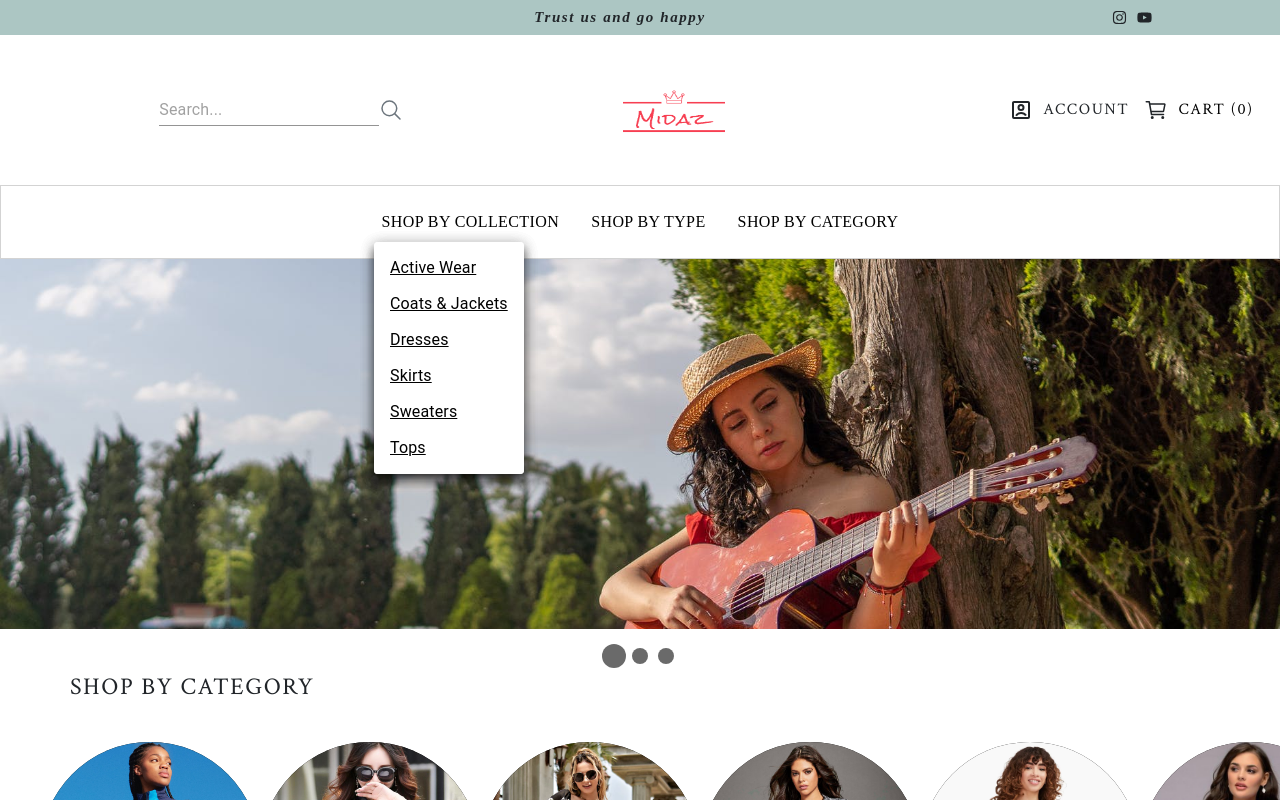
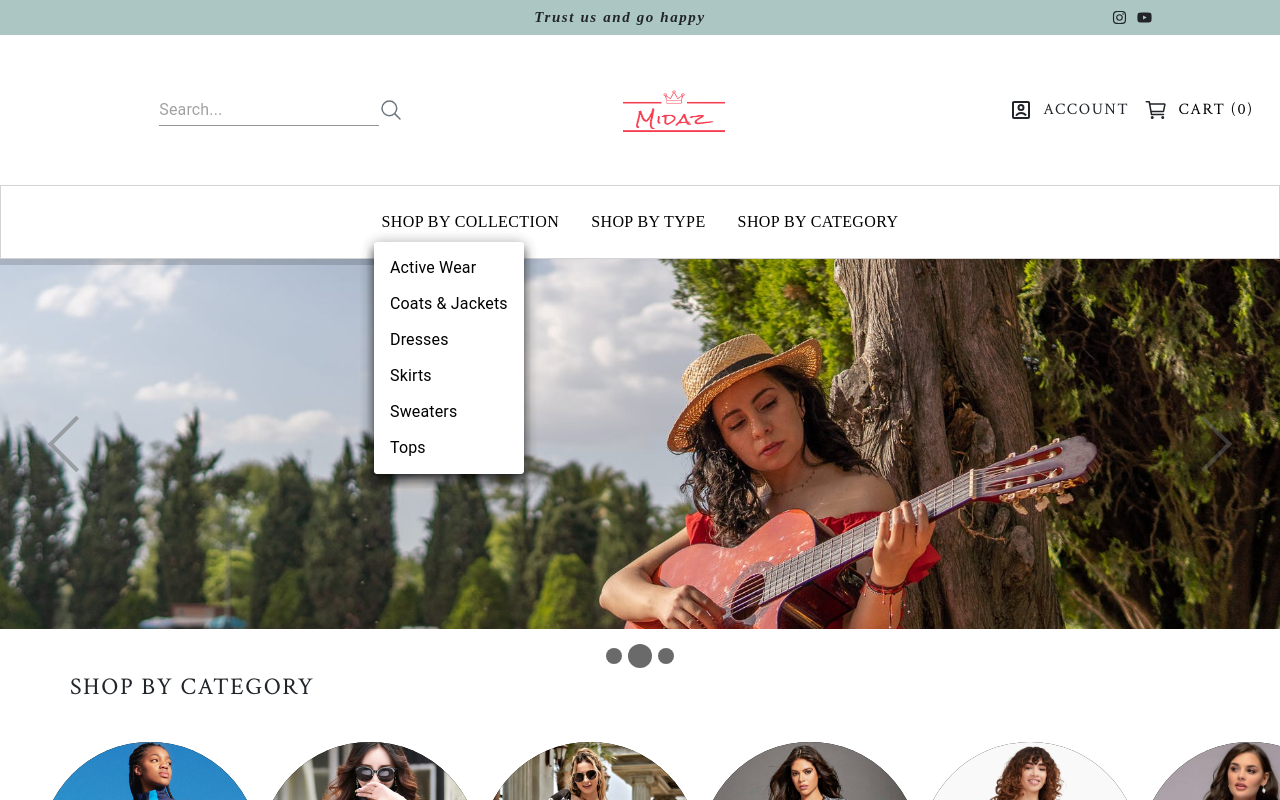
Before and after one commit to madhu-mida/midaz-ecommerce-frontend, a React (Create React App) app: page / in a window 1280 px wide. Both pictures are taken after a click on the button "SHOP BY COLLECTION". Shown: the top 800 px of the page. Built offline with nearby package versions, Linux system fonts and the light colour scheme; a web font is replaced by a local one.

Commit message:
Adds Style

```diff
--- a/src/App.css
+++ b/src/App.css
@@ -120,6 +120,10 @@
   display: flex;
   justify-content: space-around;
   align-items: center;
+}
+
+.category-header {
+  text-decoration: none !important;
 }
 
 /* .categrory-active-wear {
--- a/src/components/common/Header.jsx
+++ b/src/components/common/Header.jsx
@@ -140,32 +140,32 @@
 
                                     >
                                         <MenuItem>
-                                            <Link style={{ color: 'black' }} to="/products/active-wear">
+                                            <Link style={{ color: 'black', textDecoration: 'none' }} to="/products/active-wear">
                                                 Active Wear
                                             </Link>
                                         </MenuItem>
                                         <MenuItem >
-                                            <Link style={{ color: 'black' }} to="/products/coats-jackets">
+                                            <Link style={{ color: 'black', textDecoration: 'none' }} to="/products/coats-jackets">
                                                 Coats & Jackets
                                             </Link>
                                         </MenuItem>
                                         <MenuItem >
-                                            <Link style={{ color: 'black' }} to="/products/dresses">
+                                            <Link style={{ color: 'black', textDecoration: 'none' }} to="/products/dresses">
                                                 Dresses
                                             </Link>
                                         </MenuItem>
                                         <MenuItem >
-                                            <Link style={{ color: 'black' }} to="/products/skirts">
+                                            <Link style={{ color: 'black', textDecoration: 'none' }} to="/products/skirts">
                                                 Skirts
                                             </Link>
                                         </MenuItem>
                                         <MenuItem >
-                                            <Link style={{ color: 'black' }} to="/products/sweaters">
+                                            <Link style={{ color: 'black', textDecoration: 'none' }} to="/products/sweaters">
                                                 Sweaters
                                             </Link>
                                         </MenuItem>
                                         <MenuItem >
-                                            <Link style={{ color: 'black' }} to="/products/tops">
+                                            <Link style={{ color: 'black', textDecoration: 'none' }} to="/products/tops">
                                                 Tops
                                             </Link>
                                         </MenuItem>
@@ -195,32 +195,32 @@
 
                                     >
                                         <MenuItem>
-                                            <Link style={{ color: 'black' }} to="/products/active-wear">
+                                            <Link style={{ color: 'black', textDecoration: 'none' }} to="/products/active-wear">
                                                 Active Wear
                                             </Link>
                                         </MenuItem>
                                         <MenuItem >
-                                            <Link style={{ color: 'black' }} to="/products/coats-jackets">
+                                            <Link style={{ color: 'black', textDecoration: 'none' }} to="/products/coats-jackets">
                                                 Coats & Jackets
                                             </Link>
                                         </MenuItem>
                                         <MenuItem >
-                                            <Link style={{ color: 'black' }} to="/products/dresses">
+                                            <Link style={{ color: 'black', textDecoration: 'none' }} to="/products/dresses">
                                                 Dresses
                                             </Link>
                                         </MenuItem>
                                         <MenuItem >
-                                            <Link style={{ color: 'black' }} to="/products/skirts">
+                                            <Link style={{ color: 'black', textDecoration: 'none' }} to="/products/skirts">
                                                 Skirts
                                             </Link>
                                         </MenuItem>
                                         <MenuItem >
-                                            <Link style={{ color: 'black' }} to="/products/sweaters">
+                                            <Link style={{ color: 'black', textDecoration: 'none' }} to="/products/sweaters">
                                                 Sweaters
                                             </Link>
                                         </MenuItem>
                                         <MenuItem >
-                                            <Link style={{ color: 'black' }} to="/products/tops">
+                                            <Link style={{ color: 'black', textDecoration: 'none' }} to="/products/tops">
                                                 Tops
                                             </Link>
                                         </MenuItem>
@@ -251,32 +251,32 @@
 
                                     >
                                         <MenuItem>
-                                            <Link style={{ color: 'black' }} to="/products/active-wear">
+                                            <Link style={{ color: 'black', textDecoration: 'none' }} to="/products/active-wear">
                                                 Active Wear
                                             </Link>
                                         </MenuItem>
                                         <MenuItem >
-                                            <Link style={{ color: 'black' }} to="/products/coats-jackets">
+                                            <Link style={{ color: 'black', textDecoration: 'none' }} to="/products/coats-jackets">
                                                 Coats & Jackets
                                             </Link>
                                         </MenuItem>
                                         <MenuItem >
-                                            <Link style={{ color: 'black' }} to="/products/dresses">
+                                            <Link style={{ color: 'black', textDecoration: 'none' }} to="/products/dresses">
                                                 Dresses
                                             </Link>
                                         </MenuItem>
                                         <MenuItem >
-                                            <Link style={{ color: 'black' }} to="/products/skirts">
+                                            <Link style={{ color: 'black', textDecoration: 'none' }} to="/products/skirts">
                                                 Skirts
                                             </Link>
                                         </MenuItem>
                                         <MenuItem >
-                                            <Link style={{ color: 'black' }} to="/products/sweaters">
+                                            <Link style={{ color: 'black', textDecoration: 'none' }} to="/products/sweaters">
                                                 Sweaters
                                             </Link>
                                         </MenuItem>
                                         <MenuItem >
-                                            <Link style={{ color: 'black' }} to="/products/tops">
+                                            <Link style={{ color: 'black', textDecoration: 'none' }} to="/products/tops">
                                                 Tops
                                             </Link>
                                         </MenuItem>
--- a/src/components/home/CategorySection.jsx
+++ b/src/components/home/CategorySection.jsx
@@ -25,7 +25,7 @@
                         </Link>
                     </div>
                     <div className="category-name">
-                        <Link to="/products/active-wear" style={{ color: 'black', textDecoration: 'none' }}>
+                        <Link to="/products/active-wear" className="category-header" style={{ color: 'black', textDecoration: 'none' }}>
                             <span>ACTIVE WEAR</span>
                         </Link>
                         {/* <span onClick={() => navigate("/products/active-wear", { replace: true })}>ACTIVE WEAR</span> */}
```
